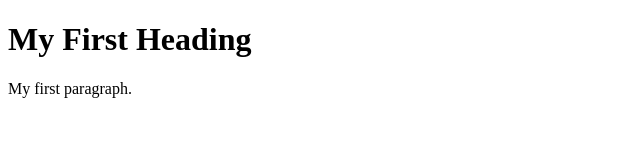
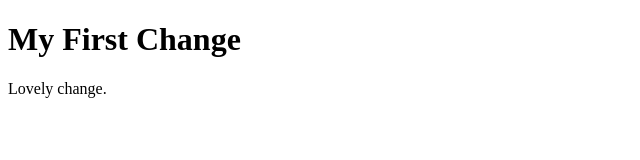
Before and after one commit to Classicalanon/Learning-Github, a plain HTML site: page index.html in a window 1280 px wide. Shown: the whole page, without its empty margins (0-640 px from the left). Drawn offline with Linux system fonts and the light colour scheme.

Commit message:
Update index.html

```diff
--- a/index.html
+++ b/index.html
@@ -2,8 +2,8 @@
 <html>
 <body>
 
-<h1>My First Heading</h1>
-<p>My first paragraph.</p>
+<h1>My First Change</h1>
+<p>Lovely change.</p>
 
 </body>
 </html>
```
